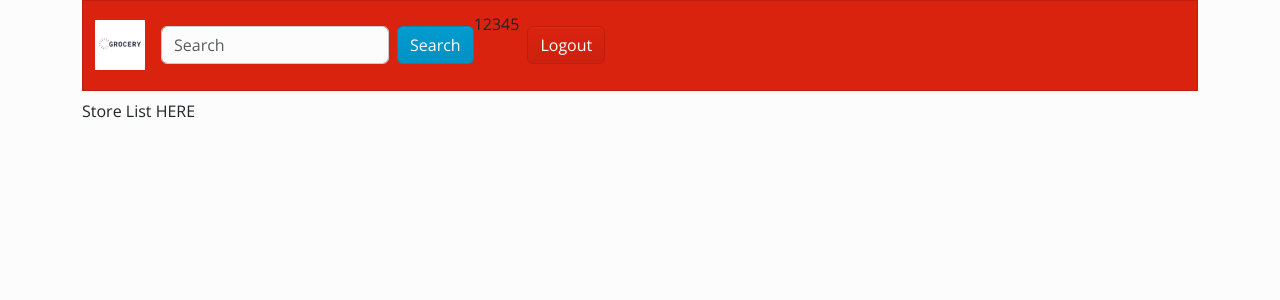
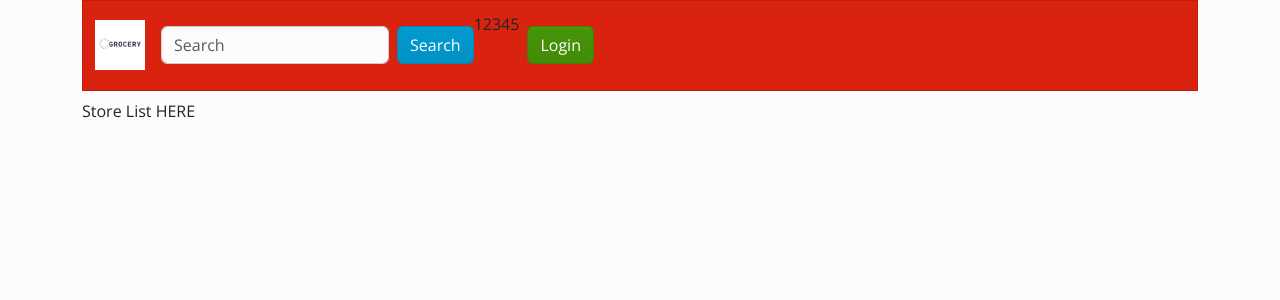
Before and after one commit to raspuna/AllInOneGrocery, a React (Create React App) app in the folder client/: page / in a window 1280 px wide. Shown: the top 300 px of the page. Built offline with nearby package versions, Linux system fonts and the light colour scheme; no server answers.

Commit message:
added login button

```diff
--- a/client/src/components/Header.js
+++ b/client/src/components/Header.js
@@ -8,9 +8,11 @@ import {
   Button,
   Image,
 } from "react-bootstrap";
+import LoginButton from "./user/LoginButton";
 import Logout from "./user/Logout";
 
-function Header() {
+function Header(props) {
+  const { user } = props;
   return (
     <Navbar bg="primary" expand="md" className="mb-2">
       <Container fluid>
@@ -32,9 +34,7 @@ function Header() {
             {/* zip code autofill */}
             <Nav.Item>12345</Nav.Item>
 
-            <Nav.Link>
-              <Logout />
-            </Nav.Link>
+            <Nav.Link>{user ? <Logout /> : <LoginButton />}</Nav.Link>
             <Nav.Link>{/*cart*/}</Nav.Link>
           </Nav>
         </Navbar.Collapse>
--- a/client/src/components/Index.js
+++ b/client/src/components/Index.js
@@ -19,7 +19,7 @@ function Index() {
   }, []);
   return (
     <div>
-      <Header />
+      <Header user={user} />
       {user && <GoogleMapAPI user={user} />}
       <div>Store List HERE</div>
     </div>
--- /dev/null
+++ b/client/src/components/user/LoginButton.js
@@ -0,0 +1,19 @@
+import React from "react";
+import { Button } from "react-bootstrap";
+import { useNavigate } from "react-router-dom";
+
+function LoginButton() {
+  const navigate = useNavigate();
+  return (
+    <Button
+      variant="success"
+      onClick={() => {
+        navigate("/login");
+      }}
+    >
+      Login
+    </Button>
+  );
+}
+
+export default LoginButton;
--- a/client/src/components/user/Logout.js
+++ b/client/src/components/user/Logout.js
@@ -1,8 +1,10 @@
 import axios from "axios";
 import React from "react";
 import { Button } from "react-bootstrap";
+import { useNavigate } from "react-router-dom";
 
 function Logout() {
+  const navigate = useNavigate();
   const logoutHandler = (e) => {
     e.preventDefault();
     axios
@@ -12,6 +14,7 @@ function Logout() {
       .then((res) => {
         console.log(res);
         console.log("success");
+        navigate("/");
       })
       .catch((err) => {
         console.log(err);
```
